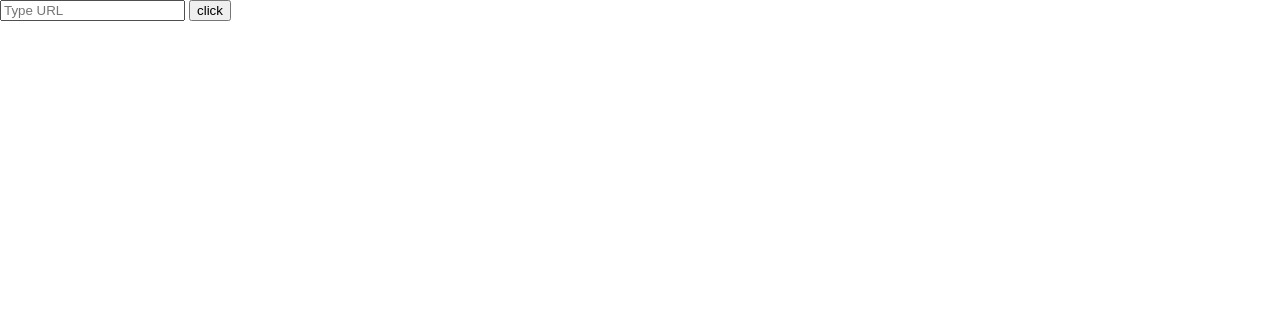
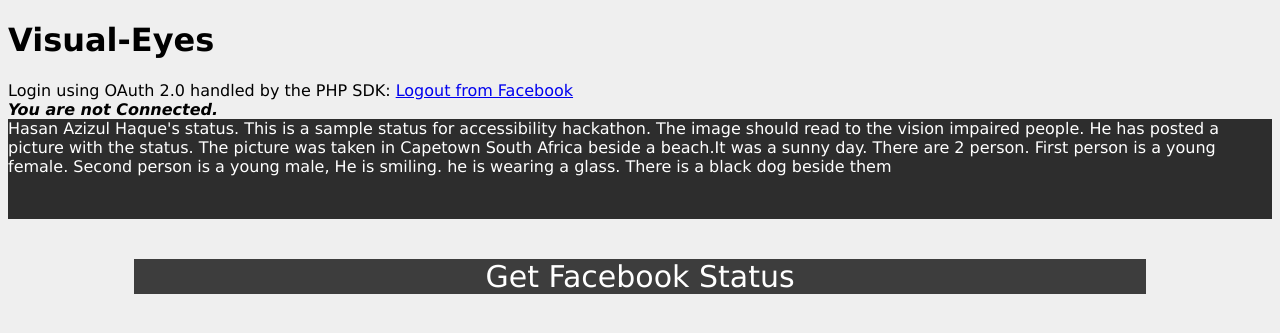
Before and after one commit to hasanavi/picture2speech, a PHP site: page /index.php?init_fb=1 in a window 1280 px wide. Shown: the top 333 px of the page. Run offline with PHP 8.4, Linux system fonts and the light colour scheme; data that the repository does not hold is empty; some libraries are stand-ins or nearby versions.

Commit message:
working demo

```diff
--- a/api.php
+++ b/api.php
@@ -17,10 +17,8 @@ function detectFaceScene($imgloc,$detection){
 	$httpCode = curl_getinfo($ch, CURLINFO_HTTP_CODE);
 
 	if($httpCode == 200){
-		$info = json_decode($result);
-		echo '<pre>';
-		print_r($info);
-		echo '</pre>';die;
+		return json_decode($result);
+
 		//write your data to human string here
 
 	}else
--- a/config.php
+++ b/config.php
@@ -1,6 +1,8 @@
 <?php
-	define('REKOGNITION_API_KEY', 'kQggHMhxOS2AAEC1');
-	define('REKOGNITION_SECRET_SCENE','9R0Wx0FN297KWQgk');
+// 	define('REKOGNITION_API_KEY', 'kQggHMhxOS2AAEC1');
+// 	define('REKOGNITION_SECRET_SCENE','9R0Wx0FN297KWQgk');
+	define('REKOGNITION_API_KEY', 'IVNpymvx5mrP9rv8');
+	define('REKOGNITION_SECRET_SCENE','25njH3Q0C5zN55Lp');
 	define('FACE_DETECTION_STRING','face_gender_emotion_age_glass_aggressive');
 	define('SCENE_UNDERSTANDING_STRING','scene');
 
@@ -9,5 +11,10 @@
     define('IQ_SECRET','c0afe3842d004ce6ac5bb9014dd45ea2');
     define('QUERY_URL','http://api.iqengines.com/v1.2/query/');
     define('RESULT_URL','http://api.iqengines.com/v1.2/result/');
+    //FB
+    define('IMG_NAME','3.jpg');
+    define('IMG_URL','http://dev.movementlondon.com/lab/picture2speech/4.jpg');
+    define('FB_APP_ID','161035304079259');
+    define('FB_SECRET_ID','869fb8f64259e9337d138d6e15b7db3a');
 
 ?>
--- a/index.php
+++ b/index.php
@@ -1,100 +1,140 @@
-<!DOCTYPE HTML>
-<html lang="en">
-<head>
-	<meta charset="utf-8" />
-	<meta name="viewport" content="width=device-width, initial-scale=1.0, maximum-scale=1.0, minimum-scale=1.0, user-scalable=0">
-	<meta name=apple-mobile-web-app-capable content=yes>
-	<meta name=apple-mobile-web-app-status-bar-style content=black>
-	<title>Picture2Speech</title>
-	<link type="image/x-icon" href="favicon.ico" rel="shortcut icon">
-	<link type="image/x-icon" href="favicon.ico" rel="icon">
-	<link rel="apple-touch-icon" href="icons/favicon-57x57.png" />
-	<link rel="apple-touch-icon" sizes="114x114" href="icons/favicon-114x114.png" />
-	<link rel="apple-touch-startup-image" href="icons/startup-320x460.png" /> <!-- When launched from home screen -->
+<?php
+include_once 'api.php';
 
-	<script src="http://ajax.googleapis.com/ajax/libs/jquery/1.7.1/jquery.min.js"></script>
-<style>
-	html, body {
-		height:100%;
-	}
+require_once('facebook-php-sdk/src/facebook.php');
 
-	body{
-		margin:0;
-		padding:0;
-	}
+session_unset();
+$facebook = new Facebook(array(
+		'appId'  => FB_APP_ID,
+		'secret' => FB_SECRET_ID,
+));
 
-	#wrapper{
-		position: relative;
-	  	width: 100%;
-	  	height: 100%;
-	  	margin: 0 auto;
-	}
+$user = $facebook->getUser();
+$result_string = '';
 
-	/* media query */
-	/* Portrait */
-	@media screen and (orientation:portrait) {
-   		#wrapper {
-   			min-height:416px; /* for iPhone */
-   			min-width: 320px; /* for iPhone */
-   		}
-	}
-	/* Landscape */
-	@media screen and (orientation:landscape) {
-	    #wrapper {
-	    	min-height:268px; /* for iPhone */
-	    	min-width: 480px; /* for iPhone */
-	    }
-	}
-</style>
-</head>
-<body>
-<div id='wrapper'>
-	<input type='text' placeholder="Type URL" id='imgUrl' />
-	<input type='submit' value='click' id='submit' />
-	<span id='response'></span>
-</div>
+// We may or may not have this data based on whether the user is logged in.
+//
+// If we have a $user id here, it means we know the user is logged into
+// Facebook, but we don't know if the access token is valid. An access
+// token is invalid if the user logged out of Facebook.
 
-<script>
-	var page = document.getElementById('wrapper'),
-	ua = navigator.userAgent,
-	iphone = ~ua.indexOf('iPhone') || ~ua.indexOf('iPod'),
-	ipad = ~ua.indexOf('iPad'),
-	ios = iphone || ipad,
-	// Detect if this is running as a fullscreen app from the homescreen
-	fullscreen = window.navigator.standalone,
-	android = ~ua.indexOf('Android'),
-	lastWidth = 0;
+if ($user) {
+  try {
+    // Proceed knowing you have a logged in user who's authenticated.
+    $user_profile = $facebook->api('/me');
+    $user_post = $facebook->api('/737515020_10152446735575021');
+  } catch (FacebookApiException $e) {
+    error_log($e);
+    $user = null;
+  }
+}
 
-	/* Need to put all settings here e.g. behaviour, API Details etc */
-	var settings = {
-		rekognition_api_key_scene : 'kQggHMhxOS2AAEC1',
-		rekognition_api_secret_scene : '9R0Wx0FN297KWQgk'
-	};
+// Login or logout url will be needed depending on current user state.
+if ($user) {
+  $logoutUrl = $facebook->getLogoutUrl();
+} else {
+  $loginUrl = $facebook->getLoginUrl(array('scope' => 'read_stream, email'));
+}
 
-	window.addEventListener("load", function(e) {
-		setTimeout(hideUrl, 100);
-	}, false);
-	//window.addEventListener("orientationchange", hideUrl ); //android old version doesn't support it
-	window.onresize = function() {
-		hideUrl();
-	};
+if(isset($_GET['init_fb']) && $_GET['init_fb'] == 1){
+	$imgloc = IMG_URL;
+	$imgName = IMG_NAME;
+	//$img_qid = objectQuery($imgName);
+// 	echo "1. Server returned this qid: <br/>";
+// 	echo $img_qid;
 
-	function hideUrl(){
-		//var orient = (window.innerWidth == 320) ? "profile" : "landscape";
-		var pageWidth = page.offsetWidth;
-		if (lastWidth == pageWidth) return;
-		lastWidth = pageWidth;
-		if(android){
-			page.style.height = (window.innerHeight + 56) + 'px';
-		}
-		window.scrollTo(0, 1);
-	}
+	$faceData = detectFaceScene($imgloc,'face');
+	$sceneData = detectFaceScene($imgloc,'scene');
 
-	$(function(){
-		//Docuemnt ready function
+	//sleep(5);
+	//$objectData = (array) json_decode(objectResult($img_qid));
 
+// 	echo '<pre>';
+// 		print_r($faceData);
+// 	echo '</pre>';
 
-	});
-</script>
-</body>
+// 	$first = $faceData->face_detection[0];
+// 	$second = $faceData->face_detection[1];
+
+// 	echo '<pre>';
+// 		print_r($sceneData);
+// 	echo '</pre>';
+
+	//print_r($objectData);die;
+
+	//$obj = $objectData['data']->results->labels == 'Dog' ? 'black, dog' : $objectData['data']->results->labels;
+// 	$numberOfPeople = count($faceData->face_detection);
+	$result_string = 'Hasan Azizul Haque\'s status. This is a sample status for accessibility hackathon. The image should read to the vision impaired people. He has posted a picture with the status. The picture was taken in Capetown South Africa beside a beach.'.
+					'It was a sunny day. There are 2 person. First person is a young female. Second person is a young male, He is smiling. he is wearing a glass. There is a black dog beside them';
+}
+?>
+
+<!doctype html>
+<html xmlns:fb="http://www.facebook.com/2008/fbml">
+  <head>
+  	<meta name="viewport" content="width=device-width, initial-scale=1, maximum-scale=1, user-scalable=no">
+    <title>Visual-Eyes</title>
+    <style>
+      body {
+        font-family: 'Lucida Grande', Verdana, Arial, sans-serif;
+        background: #EFEFEF;
+        text-align: left;
+      }
+      h1 a {
+        text-decoration: none;
+        color: #3b5998;
+      }
+      h1 a:hover {
+        text-decoration: underline;
+      }
+      #abc{
+      	color: #FFF;
+      	text-decoration: none;
+      	margin: 0 auto;
+      	display: block;
+      	width: 80%;
+      	margin-top: 40px;
+      }
+      .bigAnchor{
+      	font-size: 30px;
+      	display:block;
+      	background: #3d3d3d;
+      	color: #FFF;
+      	width: 100%;
+      	text-decoration: none;
+      	text-align: center;
+      	margin: 10px 0;
+      }
+
+      #result{
+      	background: #2d2d2d;
+      	height: 100px;
+      	overflow: auto;
+      	display: block;
+      	clear: both;
+      	color: #FFFFFF;
+      }
+    </style>
+  </head>
+  <body>
+    <h1>Visual-Eyes</h1>
+	<?php if(isset($_GET['init_fb']) && $_GET['init_fb'] == 1){ ?>
+	    <?php if ($user): ?>
+	      <a href="<?php echo $logoutUrl; ?>">Facebook Logout</a>
+	    <?php else: ?>
+	      <div>
+	        Login using OAuth 2.0 handled by the PHP SDK:
+	        <a href="<?php echo $loginUrl; ?>">Logout from Facebook</a>
+	      </div>
+	    <?php endif ?>
+
+	    <?php if ($user): ?>
+	      <h3>Your Post Object (/me)</h3>
+	    <?php else: ?>
+	      <strong><em>You are not Connected.</em></strong>
+	    <?php endif ?>
+    <?php } ?>
+    	<span id='result'><?php echo $result_string; ?></span>
+    	<a id='abc' href='index.php?init_fb=1'><span class='bigAnchor'>Get Facebook Status</span></a>
+  </body>
 </html>
```
